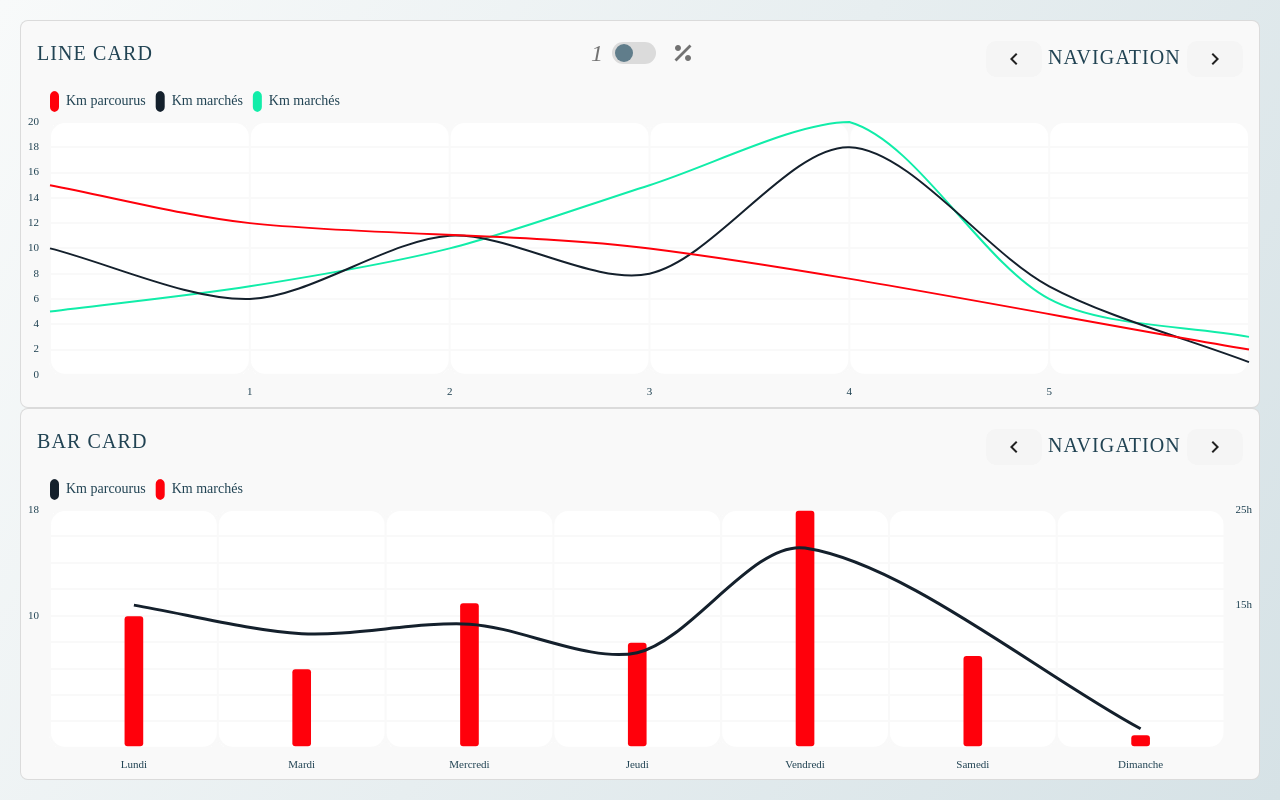
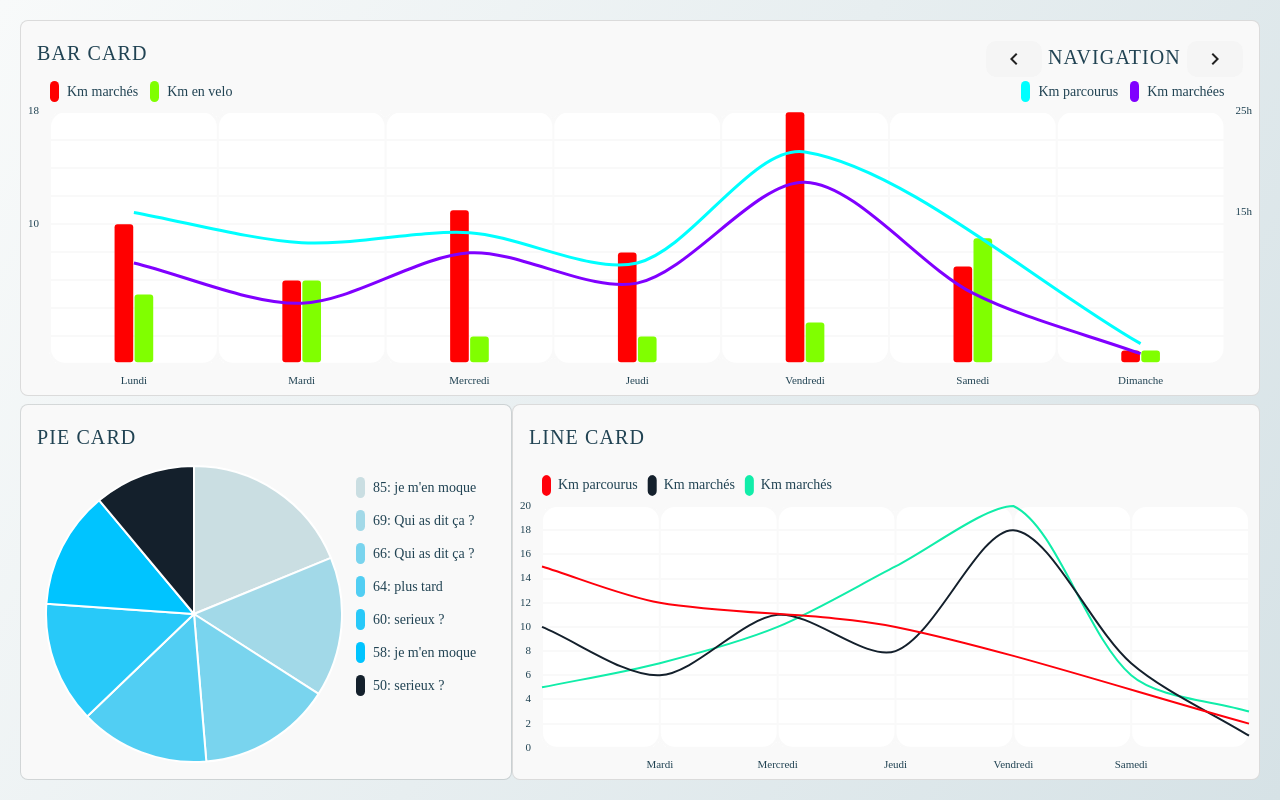
Before and after one commit to spinalcom/spinal-components, a Vue app: page / in a window 1280 px wide. Built offline with nearby package versions, Linux system fonts and the light colour scheme; a web font is replaced by a local one.

Commit message:
splitten legends

```diff
--- a/src/App.vue
+++ b/src/App.vue
@@ -1,25 +1,11 @@
 <template>
   <v-app id="application">
-    <div class="ma-5 d-flex flex-column" style="height: 100%">
-      <line-card
-        style="height: 49%"
-        fill
-        nav-enabled
-        switch-enabled
-        :stacked="stacked"
-        nav-text="navigation"
-        switch-false-icon="1"
-        switch-true-icon="mdi-percent"
-        :switch-value.sync="switchVal"
-        :labels="
-          Array(7)
-            .fill(0)
-            .map((e, h) => h)
-        "
-        :datasets="lineDatas"
-      ></line-card>
+    <div
+      class="ma-5 d-flex flex-column justify-space-between"
+      style="height: 100%"
+    >
       <bar-card
-        style="height: 49%; width: 100%"
+        style="height: calc(50% - 4px); width: 100%"
         :labels="barLabels"
         :datasets="barDatas"
         :line-datasets="barLineDatas"
@@ -27,6 +13,17 @@
         nav-text="navigation"
         :units="{ line: 'h' }"
       ></bar-card>
+      <div
+        class="d-flex flex-row justify-space-between"
+        style="height: calc(50% - 4px); width: 100%"
+      >
+        <pie-card :pieChartData="pie" style="width: calc(40% - 4px)"></pie-card>
+        <line-card
+          :datasets="lineDatas"
+          :labels="barLabels"
+          style="width: calc(60% - 4px)"
+        ></line-card>
+      </div>
     </div>
   </v-app>
 </template>
@@ -51,8 +48,9 @@ export default {
   name: "App",
 
   components: {
+    BarCard,
+    PieCard,
     LineCard,
-    BarCard,
   },
 
   data: () => ({
@@ -159,9 +157,9 @@ export default {
       { label: "je m'en moque", value: 58 },
       { label: "serieux ?", value: 60 },
       { label: "Qui as dit ça ?", value: 69 },
-      { label: "je m'en moque", value: 58 },
-      { label: "serieux ?", value: 60 },
-      { label: "Qui as dit ça ?", value: 69 },
+      { label: "je m'en moque", value: 85 },
+      { label: "serieux ?", value: 50 },
+      { label: "Qui as dit ça ?", value: 66 },
     ],
     barLabels: [
       "Lundi",
@@ -177,11 +175,19 @@ export default {
         label: "Km marchés",
         data: [10, 6, 11, 8, 18, 7, 1],
       },
+      {
+        label: "Km en velo",
+        data: [5, 6, 2, 2, 3, 9, 1],
+      },
     ],
     barLineDatas: [
       {
         label: "Km parcourus",
         data: [15, 12, 13, 10, 21, NaN, 2],
+      },
+      {
+        label: "Km marchées",
+        data: [10, 6, 11, 8, 18, 7, 1],
       },
     ],
     lineDatas: [
--- a/src/components/BarCard.vue
+++ b/src/components/BarCard.vue
@@ -37,7 +37,12 @@
     >
     <div style="height: calc(100% - 56px)" class="d-flex flex-column">
       <slot name="extras" class="flex-shrink-1"></slot>
-      <div style="height: 100%">
+      <div
+        id="bar-legend-container"
+        class="d-flex flex-row justify-space-between"
+        style="height: 21px"
+      ></div>
+      <div style="height: calc(100% - 21px)">
         <Bar :data="barChartData" :chart-id="'1'" :options="barChartOptions" />
       </div>
     </div>
@@ -247,7 +252,7 @@ export default {
         },
         plugins: {
           legend: {
-            display: true,
+            display: false,
             align: "start",
             labels: {
               color: "#214353",
```
Also changed, not shown: src/plugins/canvasPlugins.js, 7 other files (tests, documents, lock files or other folders).
